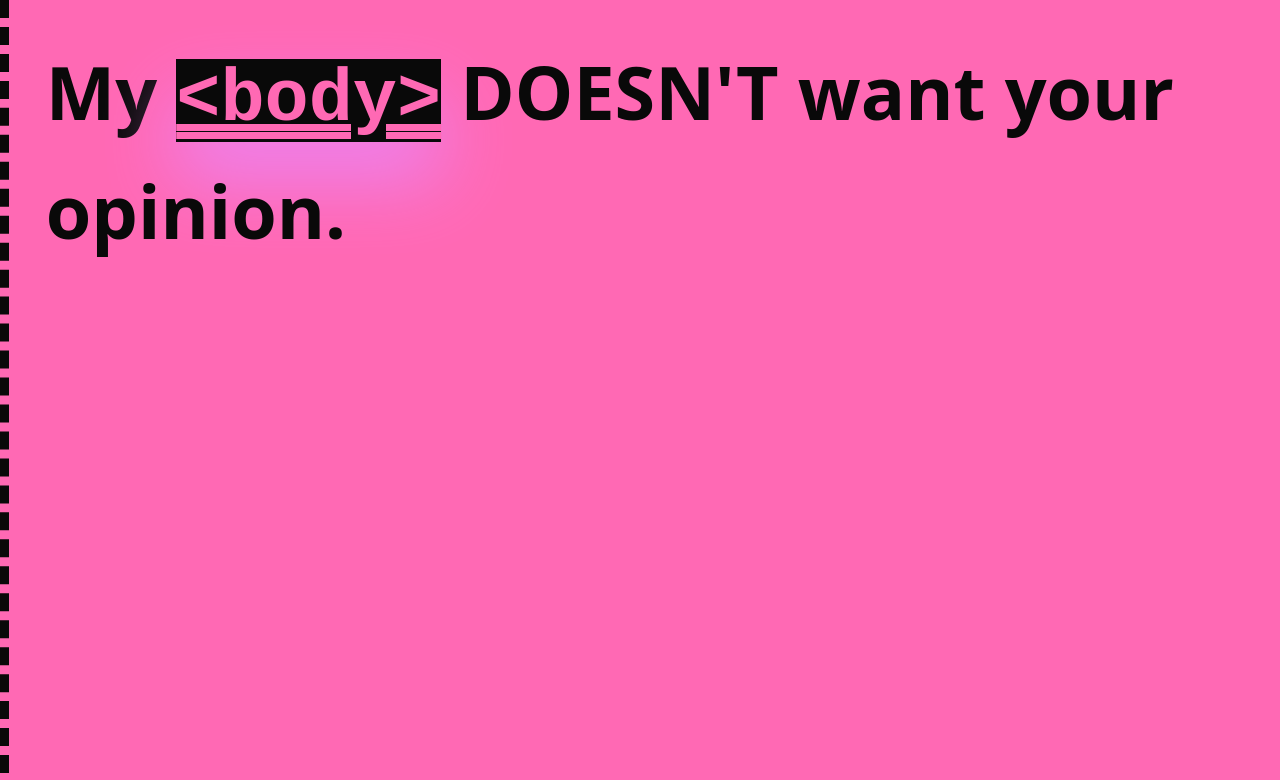
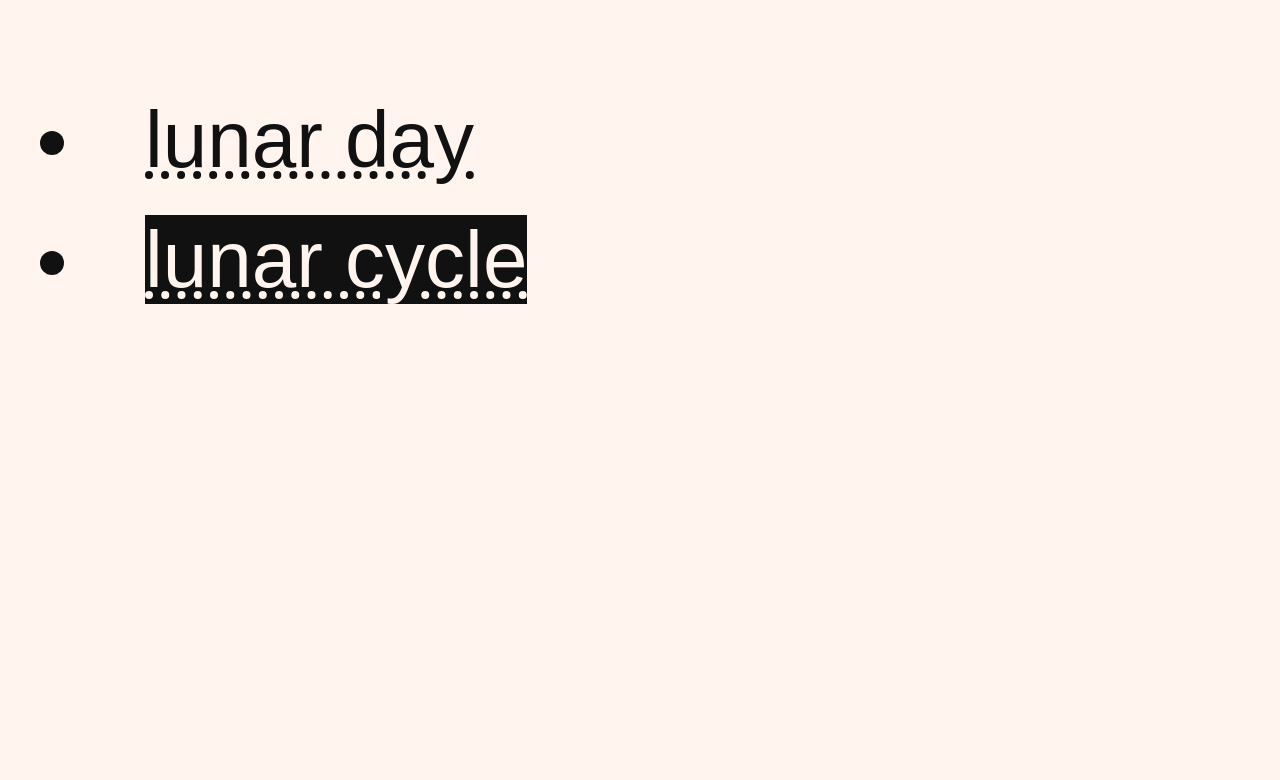
Before and after one commit to webmural/lunar, a plain HTML site: page index.html in a window 1280 px wide. Shown: the top 780 px of the page. Drawn offline with Linux system fonts and the light colour scheme.

Commit message:
lunar menu sample (#1)
* lunar menu sample
* learn from mpf or moon

```diff
--- a/index.html
+++ b/index.html
@@ -1,35 +1,21 @@
 <!DOCTYPE html>
-<html class="sol flora mundo" lang="en-US">
+<html lang="en" class="reflect">
 <meta charset="utf-8">
-<meta name="theme-color" content="gold">
+<title>lunar menu sample</title>
+<meta name=viewport content="width=device-width, initial-scale=1">
+<meta name=color-scheme content="light dark">
+<meta name=description content="lunar like the moon">
+<meta name=theme-color content="#111">
 
-<title>My body doesn't want your opinion.</title>
+<style media=(color)>
+  /* FOUC drama */
+  html { background: #777 }
+</style>
 
-<meta name="viewport" content="width=device-width, initial-scale=1">
-<meta name="description" lang="es-CO" content="Mi cuerpo NO quiere tu opinion">
-<link rel="stylesheet" href="opinion.css">
-<link rel="preconnect" href="https://webmural.dev">
+<link rel="stylesheet" href="lunar.css">
+<link rel="help" href="https://webmural.dev/lunar">
 
-<body class="cuerpo">
-
-<h1 class="voz">
-  My body doesn't want your opinion.
-</h1>
-
-<figure class="vertebra">
-  <blockquote lang="en-US" class="quote capo amor jugo" cite="https://webmural.com/body">
-    My
-    <code class="luna"><a href="https://webmural.dev/body">&lt;body&gt;</a></code>
-    <em class="muy">doesn't</em>
-    want your opinion<b class="muy">.</b>
-  </blockquote>
-  <blockquote lang="es-CO" class="quote capo amor espejo" cite="https://s9a.page/cuerpo">
-    Mi
-    <a href="https://s9a.page/cuerpo" class="curva">cuerpo</a>
-    <em class="muy">no</em> quiere tu opinión<b class="muy">.</b>
-  </blockquote>
-</figure>
-
-<footer hidden>
-  Based on foto from Colombia
-</footer>
+<menu aria-label="sample">
+  <li><a class="lit" href="https://webmural.com/mpf">lunar day</a>
+  <li><a class="dim" href="https://webmural.com/moon">lunar cycle</a>
+</menu>
--- /dev/null
+++ b/lunar.css
@@ -0,0 +1,70 @@
+html {
+  font-family: sans-serif;
+  font-size: max(20pt, 10vmin);
+  line-height: 1.5;
+}
+
+body {
+  box-sizing: border-box;
+  display: flex;
+  flex-flow: column;
+  margin: auto;
+}
+
+nav {
+  box-sizing: border-box;
+  display: block;
+  padding: 1em;
+}
+
+:any-link {
+  color: inherit;
+  text-decoration-style: dotted;
+  text-decoration-thickness: .2ex;
+}
+
+:focus {
+  text-decoration-style: wavy;
+  outline-style: groove;
+  outline-width: thick;
+  outline-color: #777;
+}
+
+.dim {
+  background: #111;
+  color: seashell;
+}
+
+.lit {
+  background: seashell;
+  color: #111;
+}
+
+@media (prefers-color-scheme: dark) {
+  .reflect {
+    background: #111;
+    color: seashell;
+  }
+
+  .absorb {
+    background: seashell;
+    color: #111;
+  }
+}
+
+@media (prefers-color-scheme: light) {
+  .reflect {
+    background: seashell;
+    color: #111;
+  }
+
+  .absorb {
+    background: #111;
+    color: seashell;
+  }
+}
+
+::selection {
+  background: deepskyblue;
+  color: black;
+}
--- a/opinion.css
+++ /dev/null
@@ -1,83 +0,0 @@
-@media (color) {
-  ::selection { background: #010101; color: orangered }
-  .flora :not(.nativa) { color: inherit }
-  .sol.sol { background: gold; color: #090909 }
-  .luna.luna { background: #090909; color: hotpink }
-  .jugo.jugo { background: hotpink; color: #090909 }
-  .metal.metal { background: silver; color: #090909 }
-}
-
-:link {
-  text-decoration-style: double;
-  box-shadow: 0 1ex 1em 0 violet;
-  border-radius: 0;
-}
-
-:focus {
-  box-shadow: 0 0 0 .2em #090909;
-  outline-style: dashed;
-  outline-width: .2em;
-}
-
-.mundo {
-  font-family: system-ui, sans-serif;
-  font-size: calc(1em + 1vw + 1vh);
-  line-height: 1.5;
-}
-
-.cuerpo {
-  box-sizing: border-box;
-  margin: 0;
-  padding: 0;
-  overflow-wrap: break-word;
-}
-
-.capo {
-  font-size: 2rem;
-  font-weight: 600;
-}
-
-.muy {
-  font-style: inherit;
-  text-transform: uppercase;
-  font-weight: bolder;
-}
-
-.vertebra {
-  margin: auto;
-  display: flex;
-  flex-direction: column;
-}
-
-.amor {
-  margin: 0;
-  max-width: 100%;
-  flex-basis: 100%;
-}
-
-.quote {
-  box-sizing: border-box;
-  padding: 1rem;
-  border-left: .25rem dashed;
-  display: block;
-  min-height: 100vh;
-}
-
-.espejo  {
-  transform: rotate(180deg);
-}
-
-.curva {
-  border-radius: .2em;
-}
-
-.pad {
-  box-sizing: border-box;
-  padding: 1rem;
-}
-
-.voz {
-  font-size: 0;
-  line-height: 0;
-  margin: 0;
-}
```
